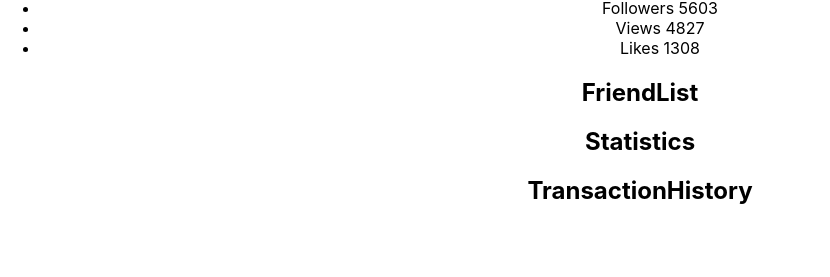
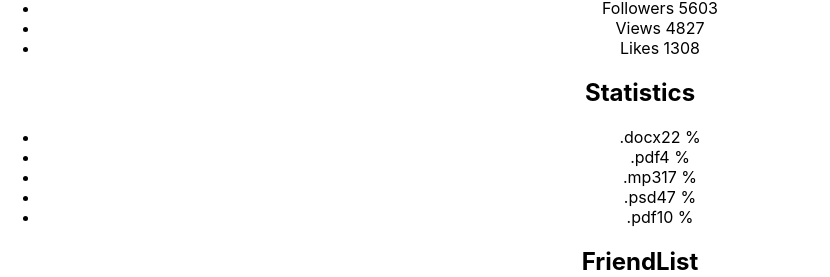
Before and after one commit to Tetiana-Lykhovei/goit-react-hw-01-components, a React (Create React App) app: page / in a window 1280 px wide. Shown: the part 437-714 px from the top of the page, without its empty margins (0-830 px from the left). Built offline with nearby package versions, Linux system fonts and the light colour scheme.

Commit message:
Statistics added

```diff
--- a/public/index.html
+++ b/public/index.html
@@ -2,9 +2,7 @@
 <html lang="en">
   <head>
     <meta charset="utf-8" />
-    <link rel="icon" href="#" />
     <meta name="viewport" content="width=device-width, initial-scale=1" />
-
     <title>React App</title>
   </head>
   <body>
--- a/src/App.js
+++ b/src/App.js
@@ -5,8 +5,9 @@ import Statistics from "./components/Statistics/Statistics";
 import TransactionHistory from "./components/TransactionHistory/TransactionHistory";
 
 import users from "./db/user.json";
+import statisticalData from "./db/statistical-data.json";
 
-console.log(users);
+console.log(statisticalData);
 
 const { name, tag, location, avatar, stats } = users;
 
@@ -21,8 +22,8 @@ function App() {
         avatar={avatar}
         stats={stats}
       />
+      <Statistics title="Statistics" stats={statisticalData} />
       <FriendList />
-      <Statistics />
       <TransactionHistory />
     </div>
   );
--- a/src/components/Statistics/Statistics.js
+++ b/src/components/Statistics/Statistics.js
@@ -1,10 +1,41 @@
 import React from "react";
+import s from "./Statistics.module.css";
+import PropTypes from "prop-types";
 
-const Statistics = () => {
+const Statistics = ({ title, stats }) => {
   return (
     <>
-      <h2>Statistics</h2>
+      <section className={s.statistics}>
+        {title && <h2 className={s.title}>{title}</h2>}
+
+        <ul className={s.statList}>
+          {stats.map((el) => {
+            const { id, label, percentage } = el;
+            return (
+              <li className={s.item} key={id}>
+                <span className={s.label}>{label}</span>
+                <span className={s.percentage}>{percentage} %</span>
+              </li>
+            );
+          })}
+        </ul>
+      </section>
     </>
   );
 };
 export default Statistics;
+
+Statistics.defaultProps = {
+  title: "string",
+};
+
+Statistics.propTypes = {
+  title: PropTypes.string,
+  stats: PropTypes.arrayOf(
+    PropTypes.shape({
+      id: PropTypes.string.isRequired,
+      label: PropTypes.string.isRequired,
+      percentage: PropTypes.number.isRequired,
+    })
+  ),
+};
--- /dev/null
+++ b/src/db/statistical-data.json
@@ -0,0 +1,7 @@
+[
+  { "id": "id-1", "label": ".docx", "percentage": 22 },
+  { "id": "id-2", "label": ".pdf", "percentage": 4 },
+  { "id": "id-3", "label": ".mp3", "percentage": 17 },
+  { "id": "id-4", "label": ".psd", "percentage": 47 },
+  { "id": "id-5", "label": ".pdf", "percentage": 10 }
+]
```
